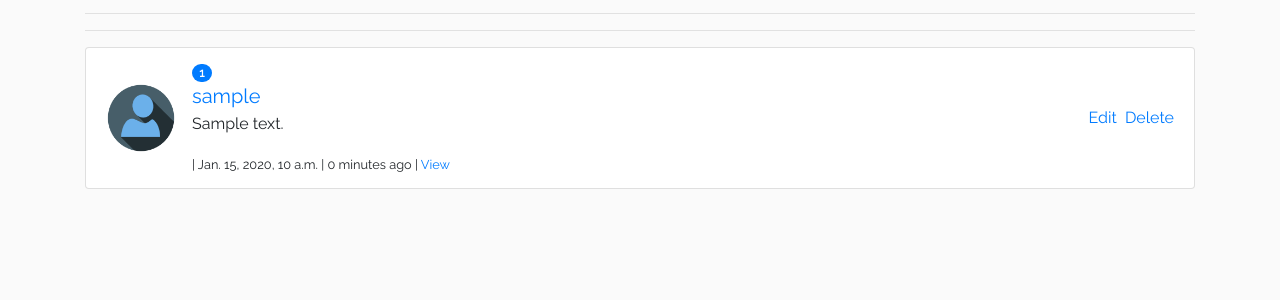
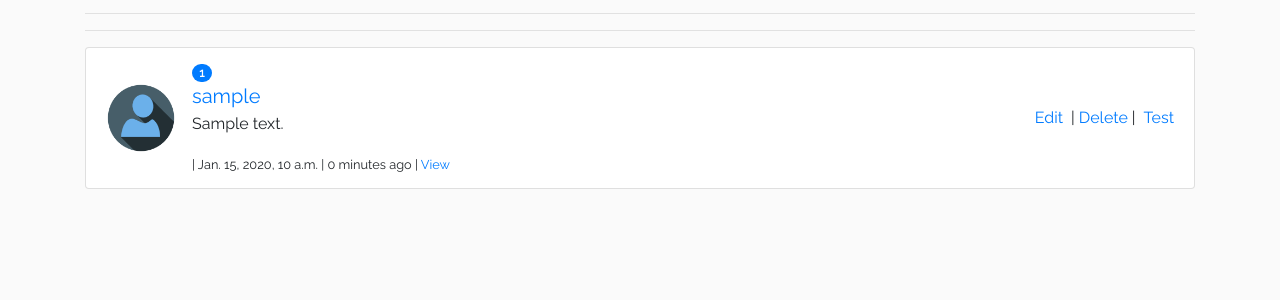
Before and after one commit to SamNgigi/Uzalendo-Api, a Django app: page / in a window 1280 px wide. Shown: the part 319-619 px from the top of the page. Run offline with Django 3.2, Linux system fonts and the light colour scheme; a user stored in the database is signed in; tables that the repository leaves empty hold one stand-in row (values such as "Sample post"); some libraries are stand-ins or nearby versions.

Commit message:
messing around with hashtag

```diff
--- a/static/js/main.js
+++ b/static/js/main.js
@@ -39,7 +39,7 @@ $(document).ready(function() {
     })
   }
 
-
+// For solving ajax csrf error.
   $.ajaxSetup({
     beforeSend: function(xhr, settings) {
       function getCookie(name) {
--- a/templates/snippets.html
+++ b/templates/snippets.html
@@ -16,8 +16,9 @@
         | {{item.timestamp}} | {{item.timestamp | timesince}} ago | <a href="{% url 'posts:post_detail' pk=item.pk %}">View</a>
       </small>
     </div>
-    <a class="mr-2" href="{% url 'posts:post_update' pk=item.pk %}">Edit </a>
-    <a href="{% url 'posts:post_delete' pk=item.pk %}"> Delete</a>
+    <a class="mr-2" href="{% url 'posts:post_update' pk=item.pk %}">Edit </a> |
+    <a href="{% url 'posts:post_delete' pk=item.pk %}" class="m-1">  Delete</a> |
+    <a id="testThis" class="ml-2" href="#">Test</a>
   </li>
 </ul>
 {% empty %}
```
